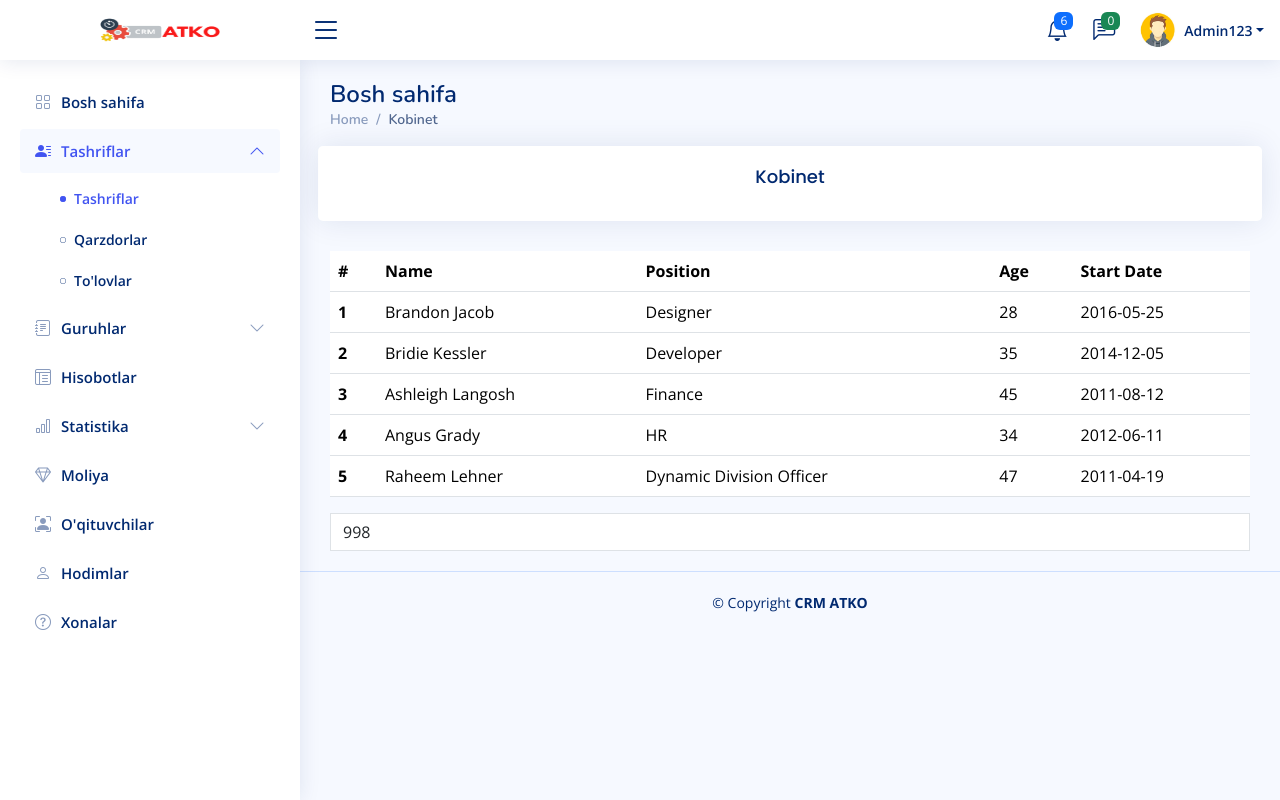
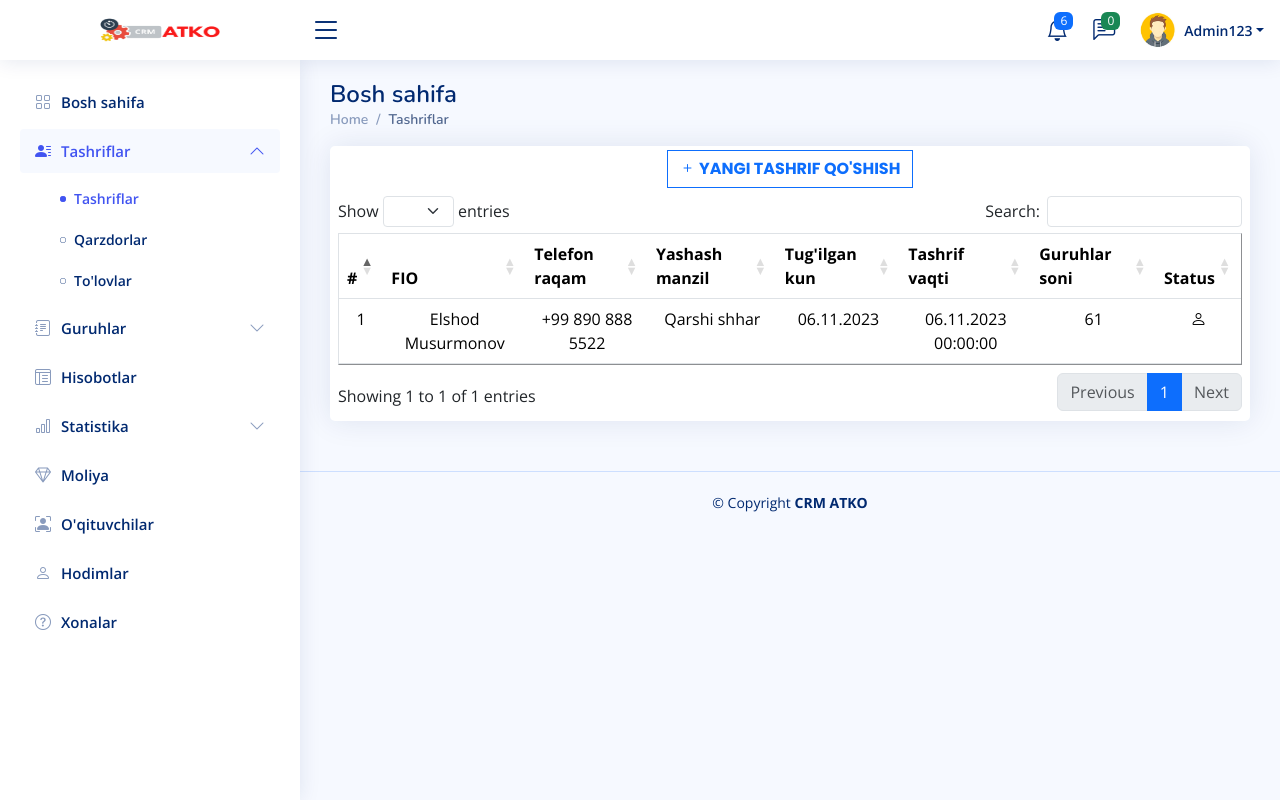
Before and after one commit to elshodatc111/crm, a PHP site: page /user_tashrif.php in a window 1280 px wide. Run offline with PHP 8.4, Linux system fonts and the light colour scheme; some libraries are stand-ins or nearby versions.

Commit message:
Tashrif plus tayorlandi

```diff
--- a/check/footer.html
+++ b/check/footer.html
@@ -3,6 +3,14 @@
             &copy; Copyright <strong><span>CRM ATKO</span></strong>
         </div>
     </footer>
-  <a href="#" class="back-to-top d-flex align-items-center justify-content-center"><i class="bi bi-arrow-up-short"></i></a>
+    <a href="#" class="back-to-top d-flex align-items-center justify-content-center">
+    <i class="bi bi-arrow-up-short"></i></a>
     <script src="assets/bootstrap/js/bootstrap.bundle.min.js"></script>
     <script src="assets/tinymce/tinymce.min.js"></script>
+    <script>
+        $(document).ready(function() {
+            $('#dataTable').DataTable({
+                "pageLength": 5,
+            });
+        });
+    </script>
--- a/check/head.html
+++ b/check/head.html
@@ -7,3 +7,7 @@
     <link href="assets/bootstrap/css/bootstrap.min.css" rel="stylesheet">
     <link href="assets/bootstrap-icons/bootstrap-icons.css" rel="stylesheet">
     <link href="assets/css/style.css" rel="stylesheet">
+    <link href="https://cdn.datatables.net/1.10.18/css/dataTables.bootstrap4.min.css" rel="stylesheet">
+    <script src="https://ajax.googleapis.com/ajax/libs/jquery/3.3.1/jquery.min.js"></script>
+    <script src="https://cdn.datatables.net/1.10.18/js/jquery.dataTables.min.js"></script>
+    <script src="https://cdn.datatables.net/1.10.18/js/dataTables.bootstrap4.min.js"></script>
--- a/user_tashrif.php
+++ b/user_tashrif.php
@@ -22,69 +22,123 @@
       <nav>
         <ol class="breadcrumb">
           <li class="breadcrumb-item"><a href="index.php">Home</a></li>
-          <li class="breadcrumb-item active">Kobinet</li>
+          <li class="breadcrumb-item active">Tashriflar</li>
         </ol>
       </nav>
     </div>
-    <section class="section dashboard">
-      <div class="row">
     <div class="card info-card sales-card">
-          <div class="card-body">
-            <h5 class="card-title w-100 text-center pb-0 mb-1">Kobinet</h5>
+      <div class="text-center">
+        <h5 class="card-title w-100 text-center m-0 p-0 mt-1">
+          <b class="pl-4 btn btn-outline-primary" style="font-weight:900;border-radius:0;" data-bs-toggle="modal" data-bs-target="#techerplus">
+            <i class="bi bi-plus"></i> YANGI TASHRIF QO'SHISH
+          </b>
+        </h5>
+      </div>
+      <div class="modal fade" id="techerplus" tabindex="-1" data-bs-backdrop="false">
+        <div class="modal-dialog">
+          <div class="modal-content">
+            <div class="modal-header">
+                <h5 class="modal-title">Yangi tashrif qo'shish</h5>
+                <button type="button" class="btn-close" data-bs-dismiss="modal" aria-label="Close"></button>
+            </div>
+            <div class="modal-body">
+                <form action="./config/talaba/talaba_plus.php" method="POST" >
+                    <div class="mb-3">
+                        <label class="form-label">FIO</label>
+                        <input type="text" name="FIO" class="form-control" style="border-radius: 0;" required>
+                    </div>
+                    <div class="mb-3">
+                        <label class="form-label">Telefon raqam</label>
+                        <input type="text" name="Phone" class="form-control phone" value="998" placeholder="Telefon raqami" style="border-radius: 0;" required>
+                    </div>
+                    <div class="mb-3">
+                        <label class="form-label">Yaqin tanishi</label>
+                        <input type="text" name="Tanish" class="form-control" style="border-radius: 0;" required>
+                    </div>
+                    <div class="mb-3">
+                        <label class="form-label">Yaqin tanishi telefon raqami</label>
+                        <input type="text" name="TanishPhone" class="form-control phone" value="998" placeholder="Telefon raqami" style="border-radius: 0;" required>
+                    </div>
+                    <div class="mb-3">
+                        <label class="form-label">Yashash manzil</label>
+                        <select name="Manzil" class="form-control" style="border-radius: 0;" required>
+                            <option value="">Tanlang</option>
+                            <option value="10242">Chiroqchi tuman</option>
+                            <option value="10212">Dexqonobod tuman</option>
+                            <option value="10207">G'uzor tuman</option>
+                            <option value="10237">Kasbi tuman</option>
+                            <option value="10232">Kitob tuman</option>
+                            <option value="10240">Ko'kdala tuman</option>
+                            <option value="10229">Koson tuman</option>
+                            <option value="10233">Mirishkor tuman</option>
+                            <option value="10234">Muborak tuman</option>
+                            <option value="10235">Nishon tuman</option>
+                            <option value="10220">Qamashi tuman</option>
+                            <option value="10401">Qarshi shahar</option>
+                            <option value="10224">Qarshi tuman</option>
+                            <option value="10246">Shaxrisabz shahar</option>
+                            <option value="10245">Shaxrisabz tuman</option>
+                            <option value="10250">Yakkabog' tuman</option>
+                        </select>
+                    </div>
+                    <div class="mb-3">
+                        <label class="form-label">Tug'ilgan kuni</label>
+                        <input type="date" name="TKun" class="form-control" style="border-radius: 0;" required>
+                    </div>
+                    <div class="mb-3">
+                        <label class="form-label">Biz haqimizda</label>
+                        <select name="Haqimizda" class="form-control" style="border-radius: 0;" required>
+                            <option value="">Tanlang</option>
+                            <option value="Telegram">Telegram</option>
+                            <option value="Instagram">Instagram</option>
+                            <option value="Facebook">Facebook</option>
+                            <option value="Bannerlar">Bannerlar</option>
+                            <option value="Tanishlar">Tanishlar</option>
+                            <option value="Boshqa">Boshqa</option>
+                        </select>
+                    </div>
+                    <div class="mb-3">
+                        <label class="form-label">Tashrif haqida</label>
+                        <input type="text" name="TashrifHaqida" class="form-control" style="border-radius: 0;" required>
+                    </div>
+                    <button type="submit" class="btn btn-success w-100" style="border-radius: 0;"><i class="bi bi-plus-square" style="font-size:18px"></i></i> SAQLASH</button>
+                </form>
             </div>
           </div>
         </div>
-    </section>
-              <table class="table datatable">
+      </div>
+      <div class="card-body p-2">
+        <div class="table-responsive p-0 m-0">
+          <table class="table p-0 m-0 text-center" border=1 id="dataTable" cellspacing="0">
             <thead>
                 <tr>
                     <th>#</th>
-                    <th>Name</th>
-                    <th>Position</th>
-                    <th>Age</th>
-                    <th>Start Date</th>
+                    <th>FIO</th>
+                    <th>Telefon raqam</th>
+                    <th>Yashash manzil</th>
+                    <th>Tug'ilgan kun</th>
+                    <th>Tashrif vaqti</th>
+                    <th>Guruhlar soni</th>
+                    <th>Status</th>
                 </tr>
             </thead>
             <tbody>
                 <tr>
-                    <th scope="row">1</th>
-                    <td>Brandon Jacob</td>
-                    <td>Designer</td>
-                    <td>28</td>
-                    <td>2016-05-25</td>
-                  </tr>
-                  <tr>
-                    <th scope="row">2</th>
-                    <td>Bridie Kessler</td>
-                    <td>Developer</td>
-                    <td>35</td>
-                    <td>2014-12-05</td>
-                  </tr>
-                  <tr>
-                    <th scope="row">3</th>
-                    <td>Ashleigh Langosh</td>
-                    <td>Finance</td>
-                    <td>45</td>
-                    <td>2011-08-12</td>
-                  </tr>
-                  <tr>
-                    <th scope="row">4</th>
-                    <td>Angus Grady</td>
-                    <td>HR</td>
-                    <td>34</td>
-                    <td>2012-06-11</td>
-                  </tr>
-                  <tr>
-                    <th scope="row">5</th>
-                    <td>Raheem Lehner</td>
-                    <td>Dynamic Division Officer</td>
-                    <td>47</td>
-                    <td>2011-04-19</td>
+                    <td>1</td>
+                    <td>Elshod Musurmonov</td>
+                    <td>+99 890 888 5522</td>
+                    <td>Qarshi shhar</td>
+                    <td>06.11.2023</td>
+                    <td>06.11.2023 00:00:00</td>
+                    <td>61</td>
+                    <td><i class="bi bi-person"></i></td>
                 </tr>
             </tbody>
           </table>
-              <input type="text" name="Phone" class="form-control phone" value="998" placeholder="Telefon raqami" style="border-radius: 0;" required>
+        </div>
 
+      </div>
+    </div>
 
   </main>
 
```
Lines whose indentation alone changed are shown as unchanged.
